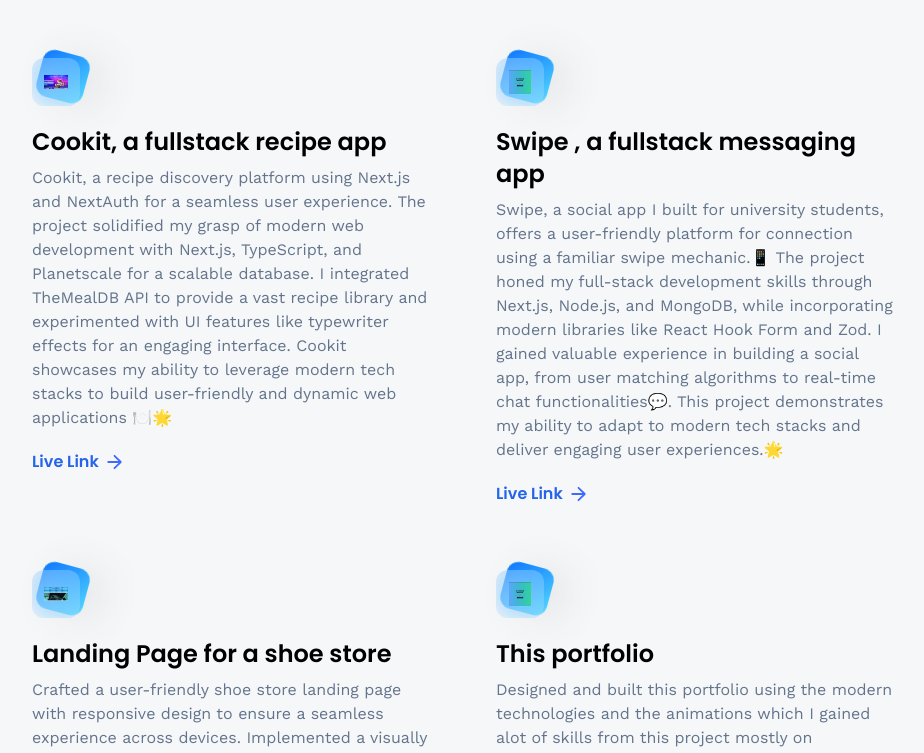
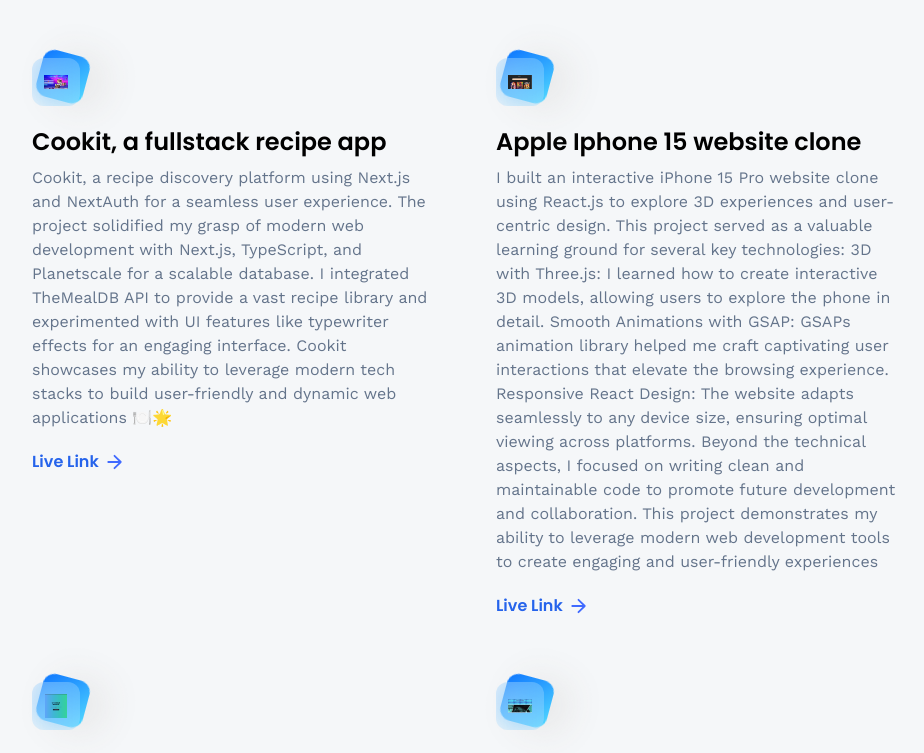
Before and after one commit to 169398/3d, a React (Vite) app: page /projects in a window 1280 px wide. Shown: the part 300-1053 px from the top of the page, without its empty margins (160-1084 px from the left). Built offline with nearby package versions, Linux system fonts and the light colour scheme; no server answers.

Commit message:
Added project

```diff
--- a/src/constants/index.js
+++ b/src/constants/index.js
@@ -213,6 +213,13 @@
         link: 'https://cookit-three.vercel.app/',
     },
     {
+        iconUrl: iflix,
+        theme: 'btn-back-blue',
+        name: 'Apple Iphone 15 website clone ',
+        description: 'I built an interactive iPhone 15 Pro website clone using React.js to explore 3D experiences and user-centric design. This project served as a valuable learning ground for several key technologies: 3D with Three.js: I learned how to create interactive 3D models, allowing users to explore the phone in detail. Smooth Animations with GSAP: GSAPs animation library helped me craft captivating user interactions that elevate the browsing experience. Responsive React Design: The website adapts seamlessly to any device size, ensuring optimal viewing across platforms. Beyond the technical aspects, I focused on writing clean and maintainable code to promote future development and collaboration. This project demonstrates my ability to leverage modern web development tools to create engaging and user-friendly experiences',
+        link:'https://apple-2024.vercel.app/',
+    },
+    {
         iconUrl: chat,
         theme: 'btn-back-blue',
         name: 'Swipe , a  fullstack messaging app',
```
